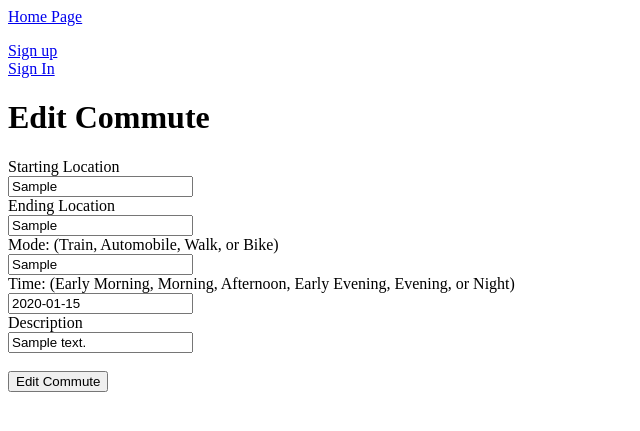
After one commit to margocramer/commutes_group_project, a Rails app: page /commutes/1/edit in a window 1280 px wide. The commit adds this page. Shown: the top 431 px of the page, without its empty margins (0-640 px from the left). Run offline with Rails 7, Linux system fonts and the light colour scheme; tables that the repository leaves empty hold one stand-in row (values such as "Sample post").

Commit message:
able to edit commutes

```diff
--- a/app/controllers/commutes_controller.rb
+++ b/app/controllers/commutes_controller.rb
@@ -17,8 +17,20 @@ class CommutesController < ApplicationController
   end
 
   def new
-    # binding.pry
     @commute = Commute.new
+  end
+
+  def edit
+    @commute = Commute.find(params[:id])
+  end
+
+  def update
+    @commute = Commute.find(params[:id])
+    if @commute.update(commute_params)
+      redirect_to @commute, notice: 'Commute was successfully updated.'
+    else
+      render :edit
+    end
   end
 
   private
--- /dev/null
+++ b/app/views/commutes/edit.html.erb
@@ -0,0 +1,32 @@
+<h1>Edit Commute</h1>
+
+<%= form_for(@commute) do |f| %>
+  <% if @commute.errors.any? %>
+    <div id="error_explanation">
+      <h2><%= pluralize(@commute.errors.count, "error") %> prohibited this commute from being saved:</h2>
+
+      <ul>
+      <% @commute.errors.full_messages.each do |message| %>
+        <li><%= message %></li>
+      <% end %>
+      </ul>
+    </div>
+  <% end %>
+
+  <%= f.label :starting_location, "Starting Location" %><br/>
+  <%= f.text_field :starting_location %>
+  <br />
+  <%= f.label :ending_location, "Ending Location" %><br/>
+  <%= f.text_field :ending_location %>
+  <br />
+  <%= f.label :mode, "Mode: (Train, Automobile, Walk, or Bike)" %><br/>
+  <%= f.text_field :mode %>
+  <br />
+  <%= f.label :time, "Time: (Early Morning, Morning, Afternoon, Early Evening, Evening, or Night)"%><br/>
+  <%= f.text_field :time %>
+  <br />
+  <%= f.label :description %><br/>
+  <%= f.text_field :description %>
+  <br /><br/>
+  <%= f.submit "Edit Commute" %>
+<% end %>
--- a/app/views/commutes/show.html.erb
+++ b/app/views/commutes/show.html.erb
@@ -12,3 +12,8 @@
     Created at: <%= r.created_at.strftime("%B %d %Y")  %>
   </p>
 <% end %>
+
+
+<% if user_signed_in? && (@commute.user == current_user)%>
+  <%= link_to 'Edit Commute', edit_commute_path(@commute) %>
+<% end %>
--- a/app/views/layouts/application.html.erb
+++ b/app/views/layouts/application.html.erb
@@ -9,7 +9,7 @@
   </head>
 
   <body>
-    <%= link_to "Home Page", commutes_path %>
+    <%= link_to "Home Page", root_path %>
 
     <p class="notice"><%= notice %></p>
     <p class="alert"><%= alert %></p>
```
Also changed, not shown: react/src/main.js (+8 -4 lines).
